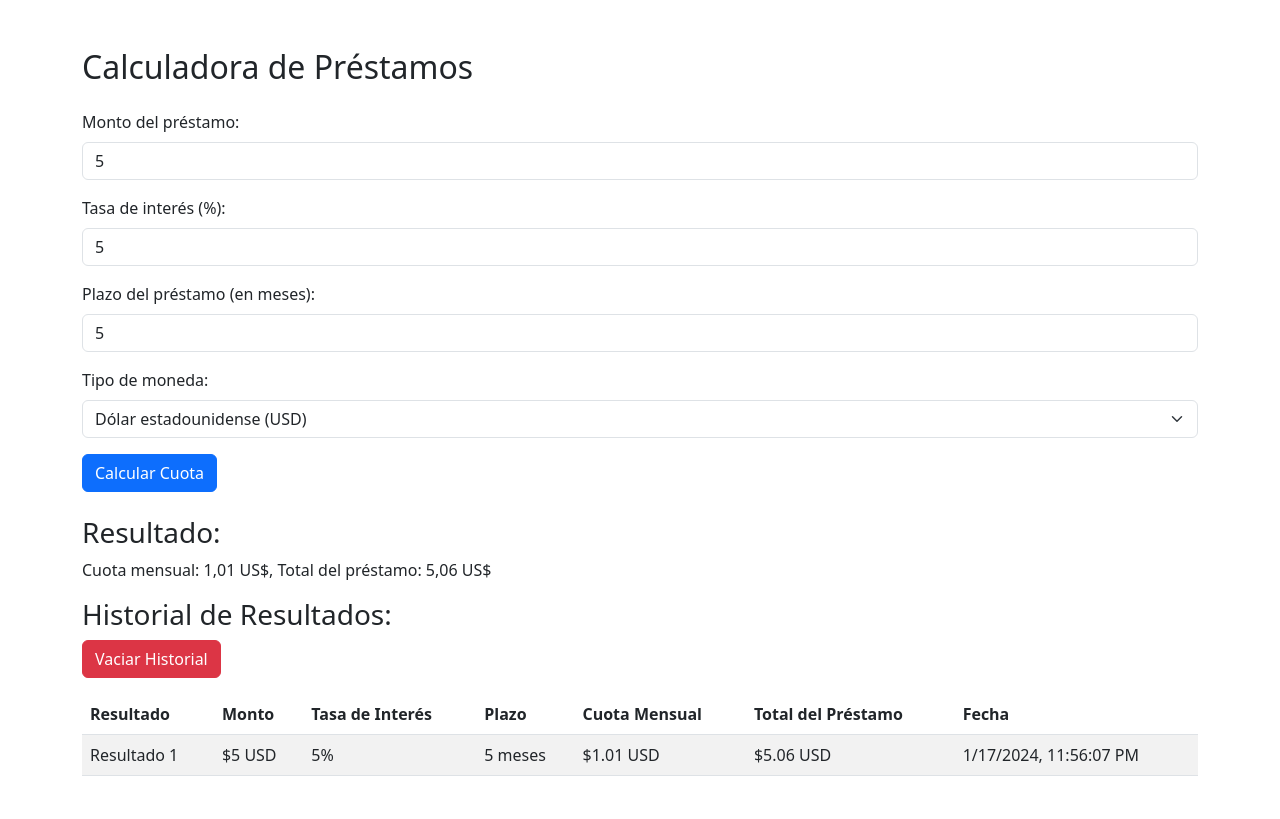
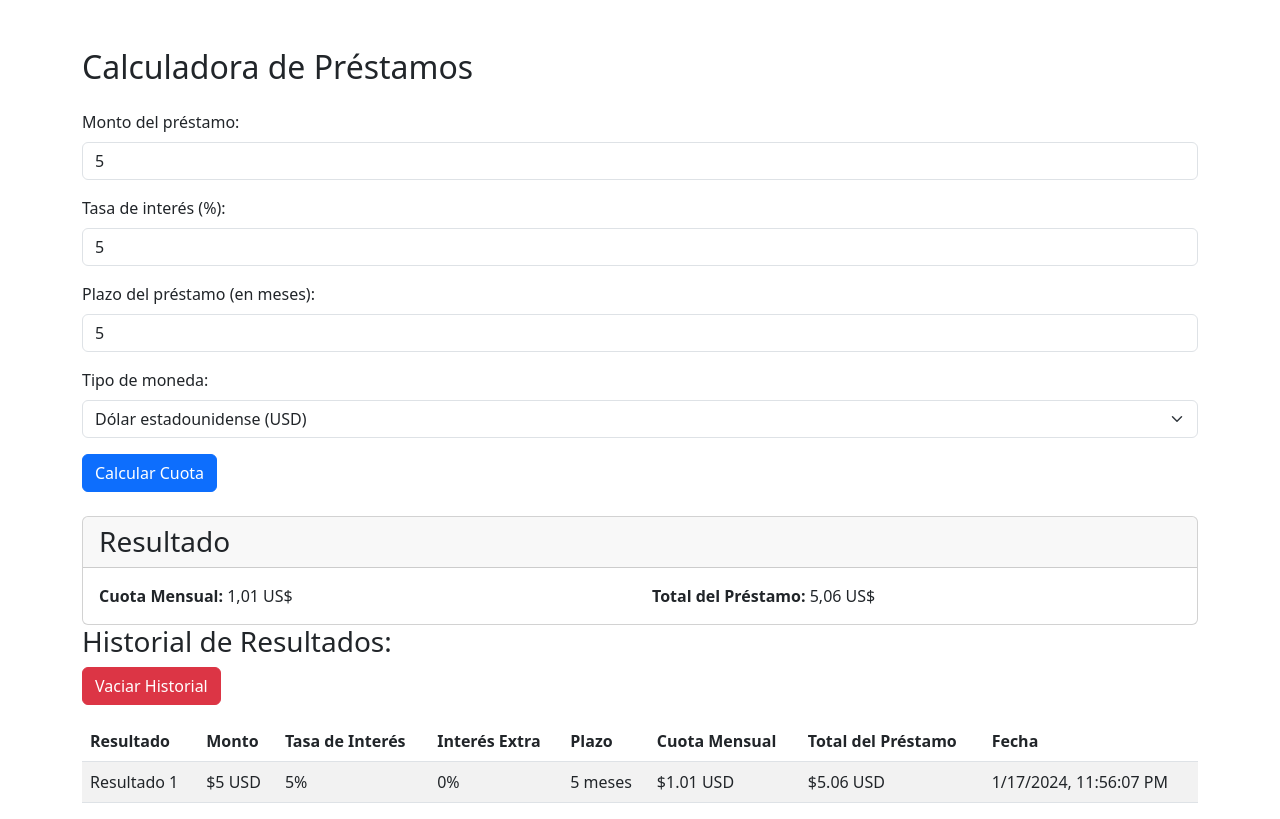
Before and after one commit to sanchezmiguel/CoderJavaScript, a plain HTML site: page PreEntrega/index.html in a window 1280 px wide. Both pictures are taken after typing "5", "5", "5" into the empty fields and a click on the button "Calcular Cuota". Drawn offline with nearby package versions, Linux system fonts and the light colour scheme.

Commit message:
mejora en como se muestra el resultado

```diff
--- a/PreEntrega/index.html
+++ b/PreEntrega/index.html
@@ -35,8 +35,19 @@
     <button type="button" onclick="calcularCuota()" class="btn btn-primary">Calcular Cuota</button>
 </form>
 
-<h3 class="mt-4">Resultado:</h3>
-<p id="result"></p>
+<div class="card mt-4">
+    <h3 class="card-header">Resultado</h3>
+    <div class="card-body">
+        <div class="row">
+            <div class="col-md-6">
+                <p class="card-text"><strong>Cuota Mensual:</strong> <span id="monthlyPayment"></span></p>
+            </div>
+            <div class="col-md-6">
+                <p class="card-text"><strong>Total del Préstamo:</strong> <span id="totalLoan"></span></p>
+            </div>
+        </div>
+    </div>
+</div>
 
 <h3>Historial de Resultados:</h3>
 <button id="clearHistoryButton" class="btn btn-danger mb-3">Vaciar Historial</button>
@@ -46,6 +57,7 @@
         <th>Resultado</th>
         <th>Monto</th>
         <th>Tasa de Interés</th>
+        <th>Interés Extra</th>
         <th>Plazo</th>
         <th>Cuota Mensual</th>
         <th>Total del Préstamo</th>
--- a/PreEntrega/main.js
+++ b/PreEntrega/main.js
@@ -8,10 +8,10 @@ const resultados = [];
 
 // Lista de tipos de monedas
 const tiposMoneda = [
-  new Moneda("USD", "Dólar estadounidense"),
-  new Moneda("UYU", "Peso Uruguayo"),
-  new Moneda("EUR", "Euro"),
-  new Moneda("GBP", "Libra esterlina"),
+    new Moneda("USD", "Dólar estadounidense"),
+    new Moneda("UYU", "Peso Uruguayo"),
+    new Moneda("EUR", "Euro"),
+    new Moneda("GBP", "Libra esterlina"),
 ];
 
 // Función para cargar tipos de moneda en la lista desplegable
@@ -29,16 +29,30 @@ function cargarTiposMoneda() {
 // Llamar a la función para cargar tipos de moneda al cargar la página
 cargarTiposMoneda();
 
+// Event listener para el botón de limpiar historial
 document.getElementById('clearHistoryButton').addEventListener('click', vaciarHistorial);
+
+// Función para vaciar el historial de resultados
 function vaciarHistorial() {
     resultados.length = 0;
     actualizarTablaResultados();
 }
 
+// Función para formatear la moneda
 function formatearMoneda(valor, tipoMoneda) {
     return new Intl.NumberFormat('es', { style: 'currency', currency: tipoMoneda }).format(valor);
 }
 
+
+// Diccionario de tipos de moneda y sus intereses extras
+const interesesExtras = {
+    'USD': 0,     // Dólar estadounidense (sin interés extra)
+    'UYU': 0.02,  // Peso Uruguayo (2% de interés extra)
+    'EUR': 0.01,  // Euro (1% de interés extra)
+    'GBP': 0.03   // Libra esterlina (3% de interés extra)
+};
+
+// Función principal para calcular la cuota del préstamo
 function calcularCuota() {
     const montoElement = document.getElementById('loanAmount');
     const tasaElement = document.getElementById('interestRate');
@@ -61,20 +75,28 @@ function calcularCuota() {
         return;
     }
 
-    const tasaMensual = (tasaInteres / 100) / 12;
+    let tasaMensual = (tasaInteres / 100) / 12;
+
+    // Aplicar interés extra según el tipo de moneda
+    if (interesesExtras.hasOwnProperty(tipoMoneda)) {
+        tasaMensual += interesesExtras[tipoMoneda];
+    }
+
     const cuotaMensual = (montoPrestamo * tasaMensual) / (1 - Math.pow(1 + tasaMensual, -plazoPrestamo));
     const totalPrestamo = cuotaMensual * plazoPrestamo;
 
-    resultadoElemento.innerHTML = `Cuota mensual: ${formatearMoneda(cuotaMensual, tipoMoneda)},
-                                  Total del préstamo: ${formatearMoneda(totalPrestamo, tipoMoneda)}`;
+    actualizarInterfazUsuario(cuotaMensual, totalPrestamo, tipoMoneda);
 
     const nuevoResultado = new Resultado(montoPrestamo, tasaInteres, plazoPrestamo, cuotaMensual, totalPrestamo, tipoMoneda);
     resultados.push(nuevoResultado);
 
     actualizarTablaResultados();
 }
+
+// Hacer la función accesible globalmente
 window.calcularCuota = calcularCuota;
 
+// Función para actualizar la tabla de resultados en la interfaz
 function actualizarTablaResultados() {
     const resultsBody = document.getElementById('resultsBody');
     resultsBody.innerHTML = '';
@@ -86,7 +108,8 @@ function actualizarTablaResultados() {
         const columns = [
             `Resultado ${index + 1}`,
             `$${resultado.montoPrestamo} ${resultado.tipoMoneda}`,
-            `${resultado.tasaInteres}%`,
+            `${resultado.tasaInteres + (interesesExtras.hasOwnProperty(resultado.tipoMoneda) ? interesesExtras[resultado.tipoMoneda] * 100 : 0)}%`, // Mostrar la tasa con el interés extra
+            `${(interesesExtras.hasOwnProperty(resultado.tipoMoneda) ? interesesExtras[resultado.tipoMoneda] * 100 : 0)}%`, // Mostrar el interés extra
             `${resultado.plazoPrestamo} meses`,
             `$${resultado.cuotaMensual.toFixed(2)} ${resultado.tipoMoneda}`,
             `$${resultado.totalPrestamo.toFixed(2)} ${resultado.tipoMoneda}`,
@@ -100,3 +123,12 @@ function actualizarTablaResultados() {
         });
     });
 }
+
+// Función para actualizar la interfaz de usuario con los resultados del cálculo
+function actualizarInterfazUsuario(cuotaMensual, totalPrestamo, tipoMoneda) {
+    const monthlyPaymentSpan = document.getElementById('monthlyPayment');
+    const totalLoanSpan = document.getElementById('totalLoan');
+
+    monthlyPaymentSpan.textContent = `${formatearMoneda(cuotaMensual, tipoMoneda)}`;
+    totalLoanSpan.textContent = `${formatearMoneda(totalPrestamo, tipoMoneda)}`;
+}
```
